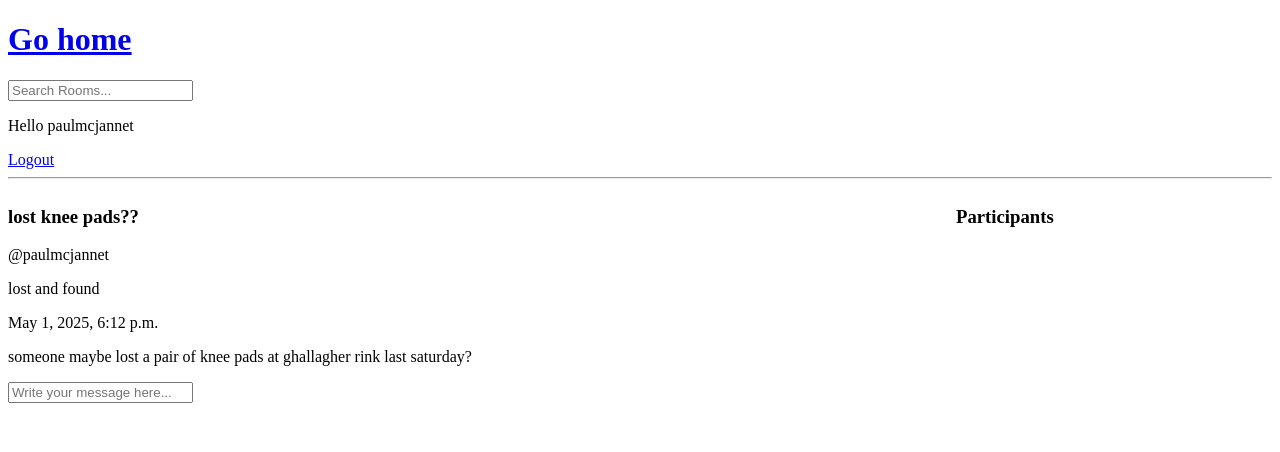
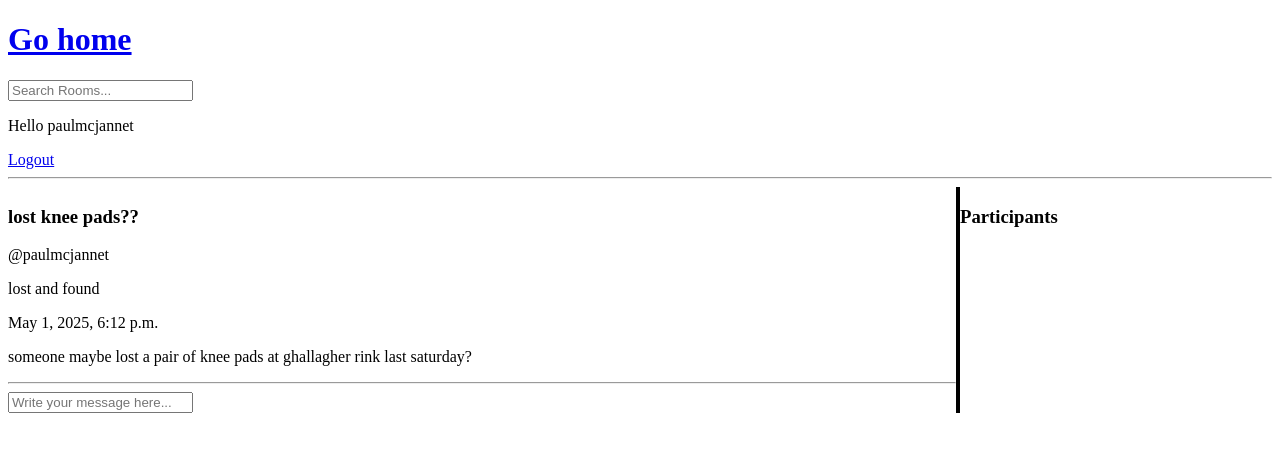
Before and after one commit to paul-mcj/django, a Django app: page /room/1 in a window 1280 px wide. Shown: the top 452 px of the page. Run offline with Django 5.2, Linux system fonts and the light colour scheme; a user stored in the database is signed in; data comes from the database, SQL or seed files in the repository; both versions use the stored data as it was after the commit.

Commit message:
modified ui for rooms so its easier to read dummy data; changes forms.py for base app so that when cerating a new room you cannot select a new host it can only be the logged in user

```diff
--- a/studybud/base/forms.py
+++ b/studybud/base/forms.py
@@ -4,4 +4,4 @@ from .models import Room
 class RoomForm(ModelForm):
     class Meta:
         model = Room
-        fields = "__all__"
+        fields = ["topic", "name", "desc"]
--- a/studybud/base/templates/base/room.html
+++ b/studybud/base/templates/base/room.html
@@ -4,6 +4,10 @@
 	.room-container {
 		display: grid;
 		grid-template-columns: 3fr 1fr;
+	}
+
+	.left-border {
+		border-left: 0.25rem black solid;
 	}
 </style>
 
@@ -16,6 +20,7 @@
 			<p>{{room.created}}</p>
 			<p>{{room.desc}}</p>
 		</div>
+		<hr />
 
 		{% for chat in chats %}
 		<div>
@@ -38,7 +43,7 @@
 			</form>
 		</div>
 	</div>
-	<div>
+	<div class="left-border">
 		<h3>Participants</h3>
 		{% for person in participants %}
 		<!-- <a href=""></a> -->
```
Also changed, not shown: studybud/db.sqlite3.
